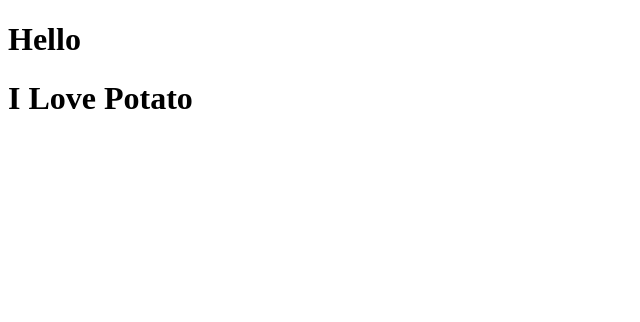
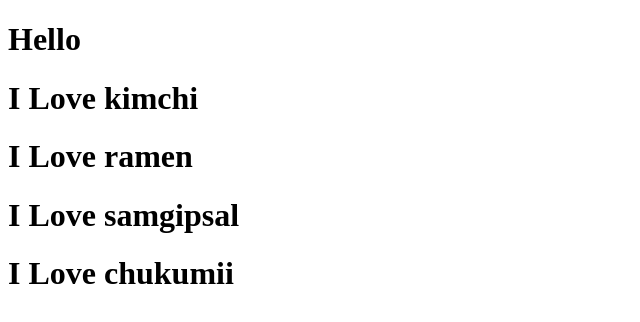
Before and after one commit to yykdev/movie_app, a React (Create React App) app: page / in a window 1280 px wide. Shown: the top 322 px of the page, without its empty margins (0-640 px from the left). Built offline with nearby package versions, Linux system fonts and the light colour scheme.

Commit message:
객체내에서 전달 받은 port 에서 전달받는 방법2

```diff
--- a/src/App.js
+++ b/src/App.js
@@ -1,15 +1,18 @@
 import React from "react";
 
-function Food(props) {
-    console.log(props.fav);
-    return <h1>I Love Potato</h1>;
+function Food({ favourite }) {
+    console.log(favourite);
+    return <h1>I Love {favourite}</h1>;
 }
 
 function App() {
     return (
         <div className="App">
             <h1>Hello</h1>
-            <Food fav="kimchi" />
+            <Food favourite="kimchi" />
+            <Food favourite="ramen" />
+            <Food favourite="samgipsal" />
+            <Food favourite="chukumii" />
         </div>
     );
 }
```
